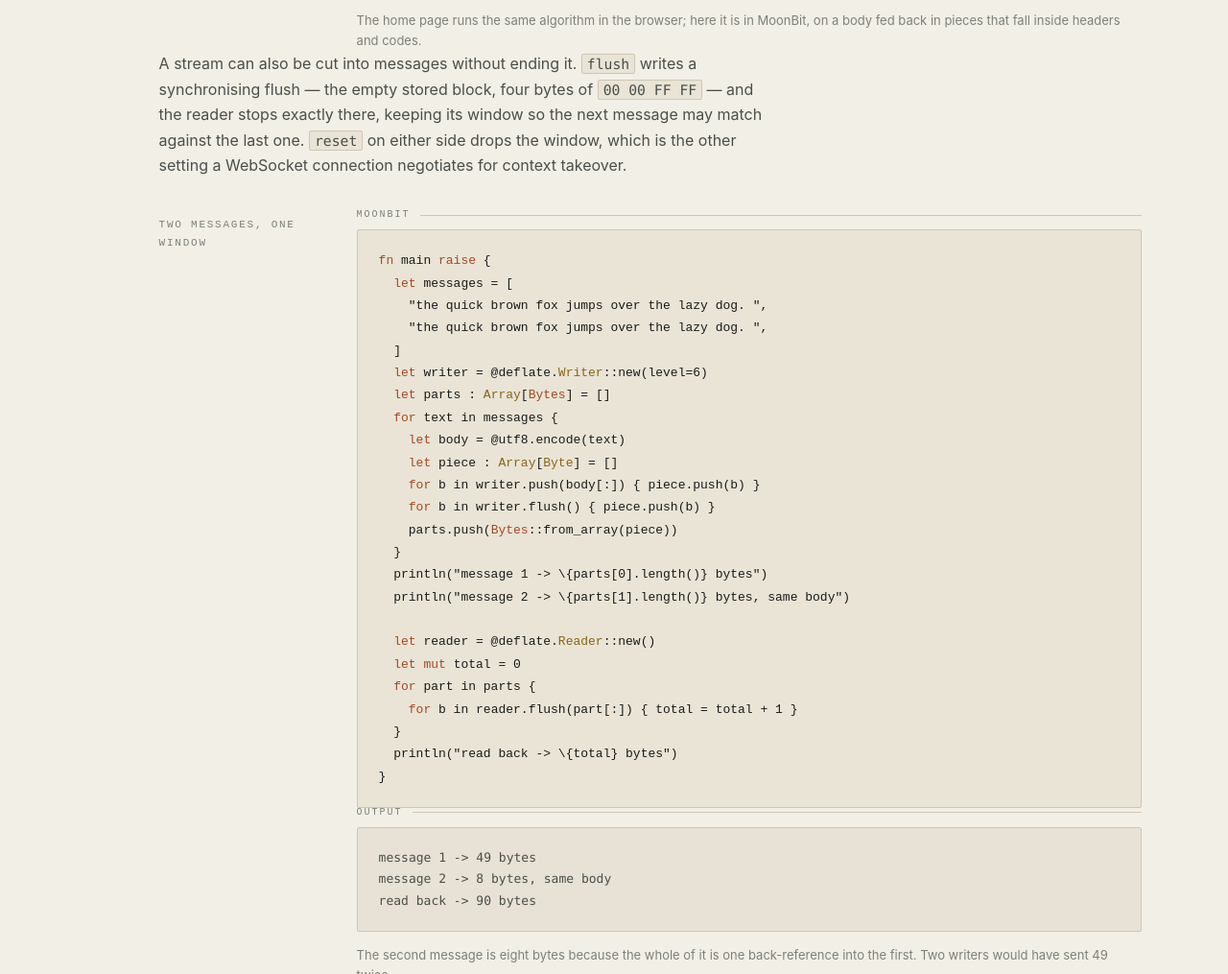
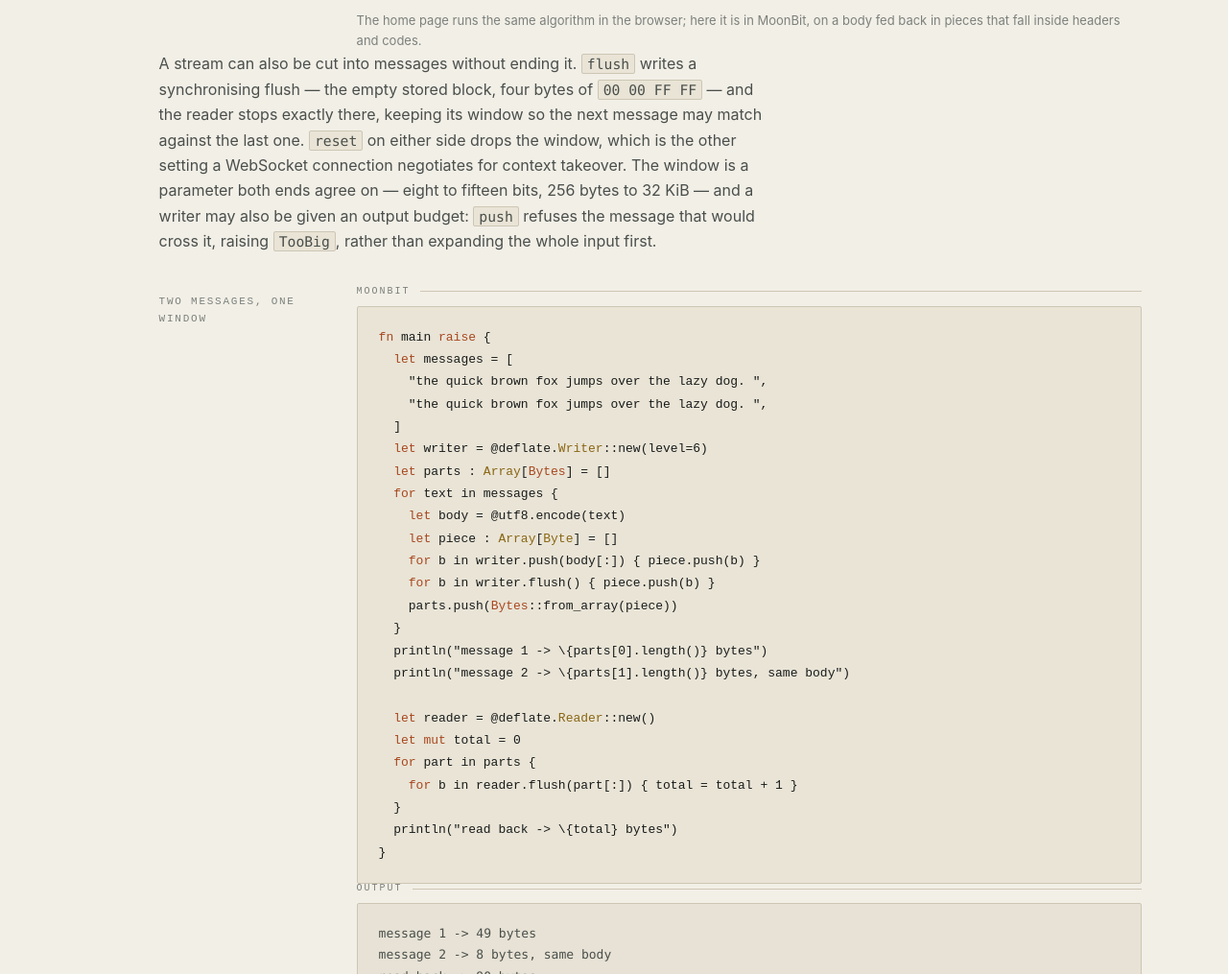
Before and after one commit to moonbitstack/moonzip, a plain HTML site: page docs/guide.html in a window 1280 px wide. Shown: the part 6612-7627 px from the top of the page at 96% size. Drawn offline with Linux system fonts and the light colour scheme.

Commit message:
docs(moonzip): document the RFC 7692 streaming features and widen keywords.
The README configuration table and streaming section, the guide's message
boundary note, and the skill now describe window bits 8 to 15, context
takeover, per-message reset and the streaming writer's output budget, with
snippets that compile against the published signatures.

moon.mod gains the RFC 7692, permessage-deflate, websocket and context-takeover
keywords so the package is found under those terms.

Signed-off-by: Leo Cheng <chengkelfan@qq.com>
Signed-off-by: Leo Cheng (heke1228) <chengkelfan@qq.com>

```diff
--- a/docs/guide.html
+++ b/docs/guide.html
@@ -502,7 +502,11 @@ gunzip    -> 184000 bytes, matches: true</pre>
       <code>00 00 FF FF</code> — and the reader stops exactly there, keeping its
       window so the next message may match against the last one. <code>reset</code>
       on either side drops the window, which is the other setting a WebSocket
-      connection negotiates for context takeover.
+      connection negotiates for context takeover. The window is a parameter both
+      ends agree on — eight to fifteen bits, 256 bytes to 32 KiB — and a writer may
+      also be given an output budget: <code>push</code> refuses the message that
+      would cross it, raising <code>TooBig</code>, rather than expanding the whole
+      input first.
     </p>
 
     <div class="pair">
```
Also changed, not shown: 3 other files.
